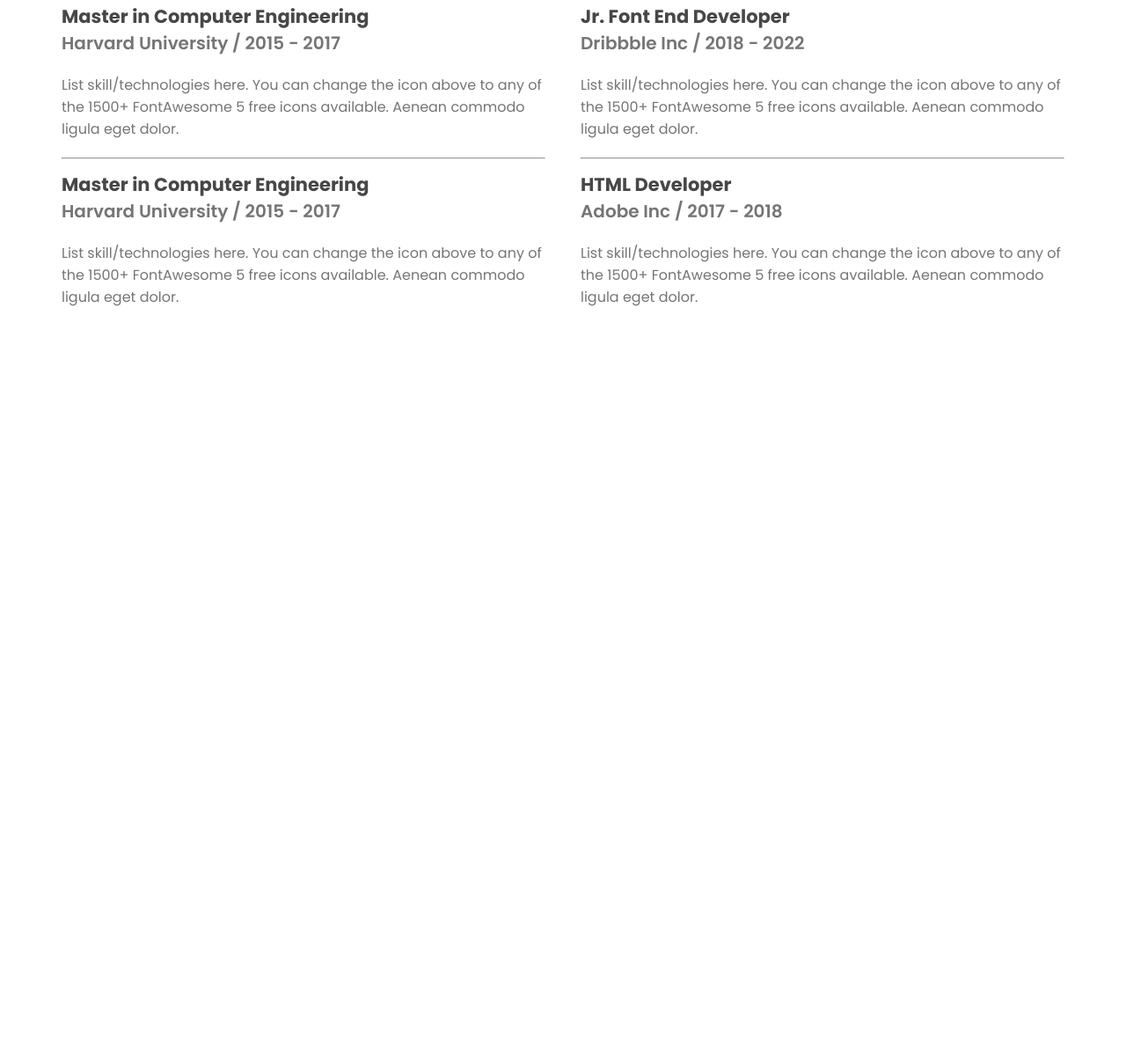
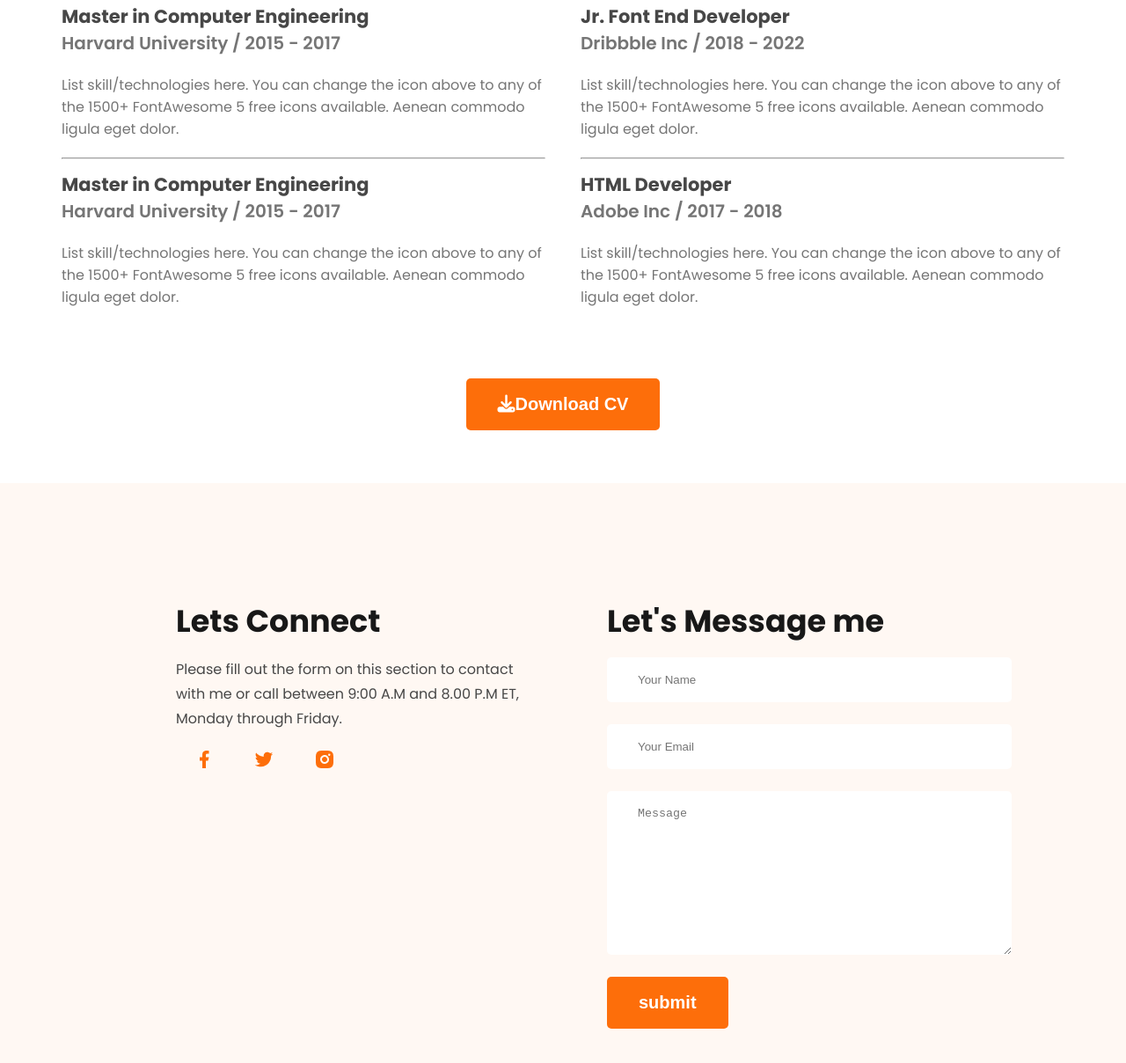
Before and after one commit to SajalSarkar5/web-development-portfolio, a plain HTML site: page index.html in a window 1280 px wide. Shown: the part 3017-4225 px from the top of the page at 88% size. Before the commit the page ends 3387 px from the top, so only its background shows below. Drawn offline with Linux system fonts and the light colour scheme.

Commit message:
added footer part

```diff
--- a/index.html
+++ b/index.html
@@ -47,6 +47,7 @@
     </header>
     <!-- header part end -->
 
+    <!-- main part start -->
     <main>
         <section>
             <div class="about-area">
@@ -114,7 +115,7 @@
                 </div>
                 <div class="resume-column">
                     <div>
-                        <h3  class="resume-column-title">My Education</h3>
+                        <h3 class="resume-column-title">My Education</h3>
                         <div class="resume-item">
                             <h3>Master in Computer Engineering</h3>
                             <h4>Harvard University / 2015 - 2017</h4>
@@ -166,9 +167,37 @@
                         </div>
                     </div>
                 </div>
+                <div class="download-cv">
+                    <button class="btn-primary"><i class="fa-solid fa-download"></i>Download CV</button>
+                </div>
             </section>
         </section>
     </main>
+    <!-- main part end -->
+
+    <!-- footer part start -->
+    <footer>
+        <div class="section-title">
+            <h3>Lets Connect</h3>
+            <p>Please fill out the form on this section to contact with me or call between 9:00 A.M and 8.00 P.M ET,
+                Monday through Friday.</p>
+            <div class="social-link">
+                <a href=""><img src="images/icons/facebook.png" alt=""></a>
+                <a href=""><img src="images/icons/twitter.png" alt=""></a>
+                <a href=""><img src="images/icons/insta.png" alt=""></a>
+            </div>
+        </div>
+        <div class="section-title">
+            <h3>Let's Message me</h3>
+            <form class="contact" action="">
+                <input type="text" placeholder="Your Name">
+                <input type="email" placeholder="Your Email" name="" id="">
+                <textarea name="" placeholder="Message" id="" cols="30" rows="10"></textarea>
+                <input class="btn-primary" type="submit" value="submit">
+            </form>
+        </div>
+    </footer>
+    <!-- footer part end -->
 </body>
 
 </html>
--- a/style/style.css
+++ b/style/style.css
@@ -102,6 +102,7 @@ body {
 
 /* header part end */
 
+/* main part start */
 .about-area {
     background-color: #fff8f3;
     margin: 100px 0px;
@@ -222,9 +223,6 @@ main {
     font-size: 30px;
     font-weight: 700;
 }
-
-.resume-item {}
-
 .resume-item h3 {
     color: #474747;
     font-size: 21px;
@@ -244,3 +242,52 @@ main {
     font-weight: 400;
     margin: 20px 0;
 }
+
+.download-cv {
+    text-align: center;
+    margin: 60px 0;
+}
+
+/* main part end */
+
+/* footer part start */
+footer {
+    display: flex;
+    gap: 100px;
+    background-color: #fff8f3;
+    padding: 130px 200px;
+}
+
+.section-title {
+    width: 50%;
+}
+
+.contact input[type="text"],
+input[type="email"],
+textarea {
+    display: block;
+    margin-bottom: 25px;
+    padding: 18px 35px;
+    color: #757575;
+    border: 0;
+    border-radius: 5px;
+    background: #FFF;
+    width: 100%;
+}
+.section-title h3 {
+    color: #181818;
+    font-size: 35px;
+    font-weight: 700;
+    margin-bottom: 15px;
+}
+.section-title p {
+    color: #474747;
+    font-size: 16px;
+    font-weight: 400;
+    line-height: 28px;
+}
+.social-link a img {
+    padding: 20px;
+}
+
+/* footer part end */
```
